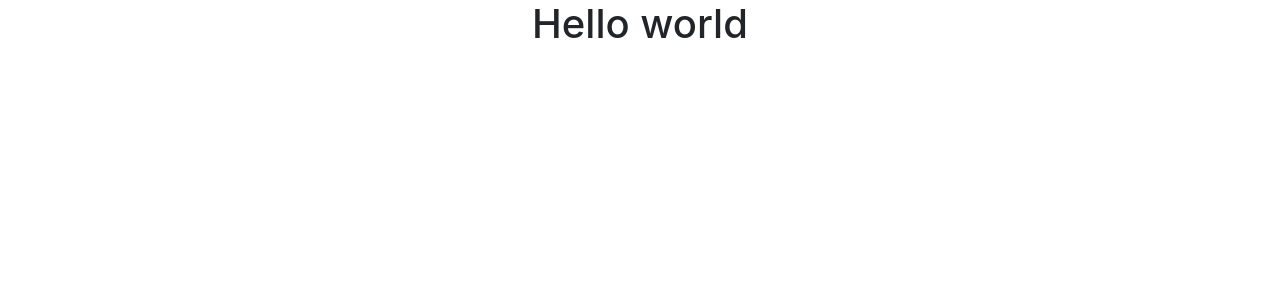
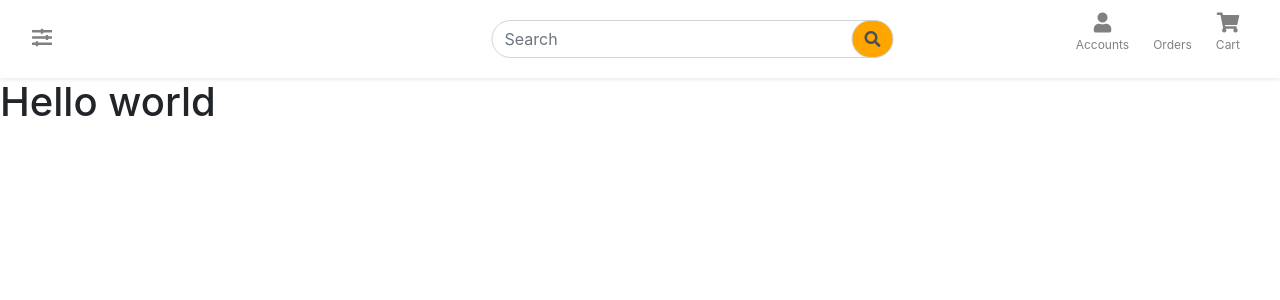
Before and after one commit to killcodeX/react-UI, a React (Create React App) app: page / in a window 1280 px wide. Shown: the top 300 px of the page. Built offline with nearby package versions, Linux system fonts and the light colour scheme.

Commit message:
menu done

```diff
--- a/public/index.html
+++ b/public/index.html
@@ -15,6 +15,9 @@
       user's mobile device or desktop. See https://developers.google.com/web/fundamentals/web-app-manifest/
     -->
     <link rel="manifest" href="%PUBLIC_URL%/manifest.json" />
+
+    <!-- fontawesome -->
+    <link rel="stylesheet" href="https://pro.fontawesome.com/releases/v5.10.0/css/all.css" integrity="sha384-AYmEC3Yw5cVb3ZcuHtOA93w35dYTsvhLPVnYs9eStHfGJvOvKxVfELGroGkvsg+p" crossorigin="anonymous"/>
     <!--
       Notice the use of %PUBLIC_URL% in the tags above.
       It will be replaced with the URL of the `public` folder during the build.
--- a/src/App.css
+++ b/src/App.css
@@ -1,38 +1,46 @@
-.App {
+/* for menu */
+
+.search{
+  position: relative;
+  left: 50%;
+  transform: translateX(-50%);
+}
+
+.input-field{
+  border-radius:20px;
+  border-color: #808080 !important;
+}
+
+input.form-control {
+  border-radius: 30px !important;
+  width:160px;
+}
+
+span.input-group-text {
+  background: #ffa500;
+  border-radius: 30px !important;
+  margin-left:-40px;
+  z-index:1;
+}
+
+input.form-control {
+  width:400px !important;
+}
+
+.menu-names{
+  color:#808080 !important;
   text-align: center;
 }
 
-.App-logo {
-  height: 40vmin;
-  pointer-events: none;
+.icon{
+  font-size:20px !important;
 }
 
-@media (prefers-reduced-motion: no-preference) {
-  .App-logo {
-    animation: App-logo-spin infinite 20s linear;
-  }
+.fa-sliders-h{
+  color:#808080 !important;
+  font-size:20px !important;
 }
 
-.App-header {
-  background-color: #282c34;
-  min-height: 100vh;
-  display: flex;
-  flex-direction: column;
-  align-items: center;
-  justify-content: center;
-  font-size: calc(10px + 2vmin);
-  color: white;
+.menu-names p{
+  font-size:12px;
 }
-
-.App-link {
-  color: #61dafb;
-}
-
-@keyframes App-logo-spin {
-  from {
-    transform: rotate(0deg);
-  }
-  to {
-    transform: rotate(360deg);
-  }
-}
--- a/src/App.js
+++ b/src/App.js
@@ -1,9 +1,11 @@
 import React from 'react';
 import './App.css';
+import NavBar from './components/Navbar/navbar';
 
 function App() {
   return (
     <div className="App">
+      <NavBar/>
       <h1>Hello world</h1>
     </div>
   );
--- /dev/null
+++ b/src/components/Navbar/navbar.js
@@ -0,0 +1,38 @@
+import React from "react";
+import { Nav, NavItem, NavLink, InputGroup, InputGroupAddon, InputGroupText, Input } from "reactstrap";
+
+export default function Navbar() {
+  return (
+    <React.Fragment>
+      <Nav className="navbar navbar-expand-lg navbar-light shadow-sm">
+        <NavItem>
+          <NavLink href="#"><i className="fas fa-sliders-h"></i></NavLink>
+        </NavItem>
+        <NavItem className='search'>
+            <InputGroup>
+                <Input placeholder='Search'/>
+                <InputGroupAddon addonType="prepend">
+                    <InputGroupText><i class="fas fa-search"></i></InputGroupText>
+                </InputGroupAddon>
+            </InputGroup>
+        </NavItem>
+        <div className="nav-button ml-auto pt-1">
+            <Nav className="navbar-right" navbar>
+                <NavItem className='menu-names pr-4'>
+                    <i className="fas fa-user icon"></i>
+                    <p>Accounts</p>
+                </NavItem>
+                <NavItem className='menu-names pr-4'>
+                    <i className="far fa-paste icon"></i>
+                    <p>Orders</p>
+                </NavItem>
+                <NavItem className='menu-names pr-4'>
+                    <i class="fas fa-shopping-cart icon"></i>
+                    <p>Cart</p>
+                </NavItem>
+            </Nav>
+        </div>
+      </Nav>
+    </React.Fragment>
+  );
+}
```
